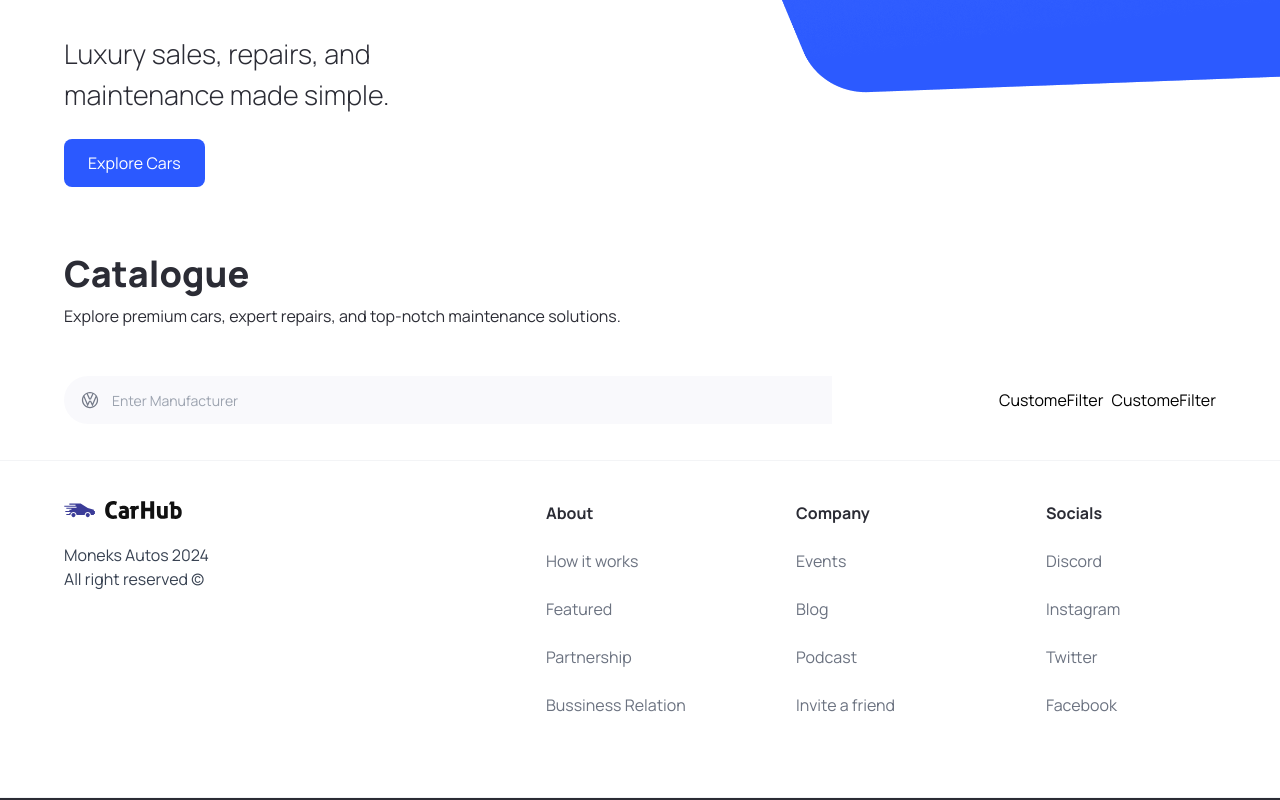
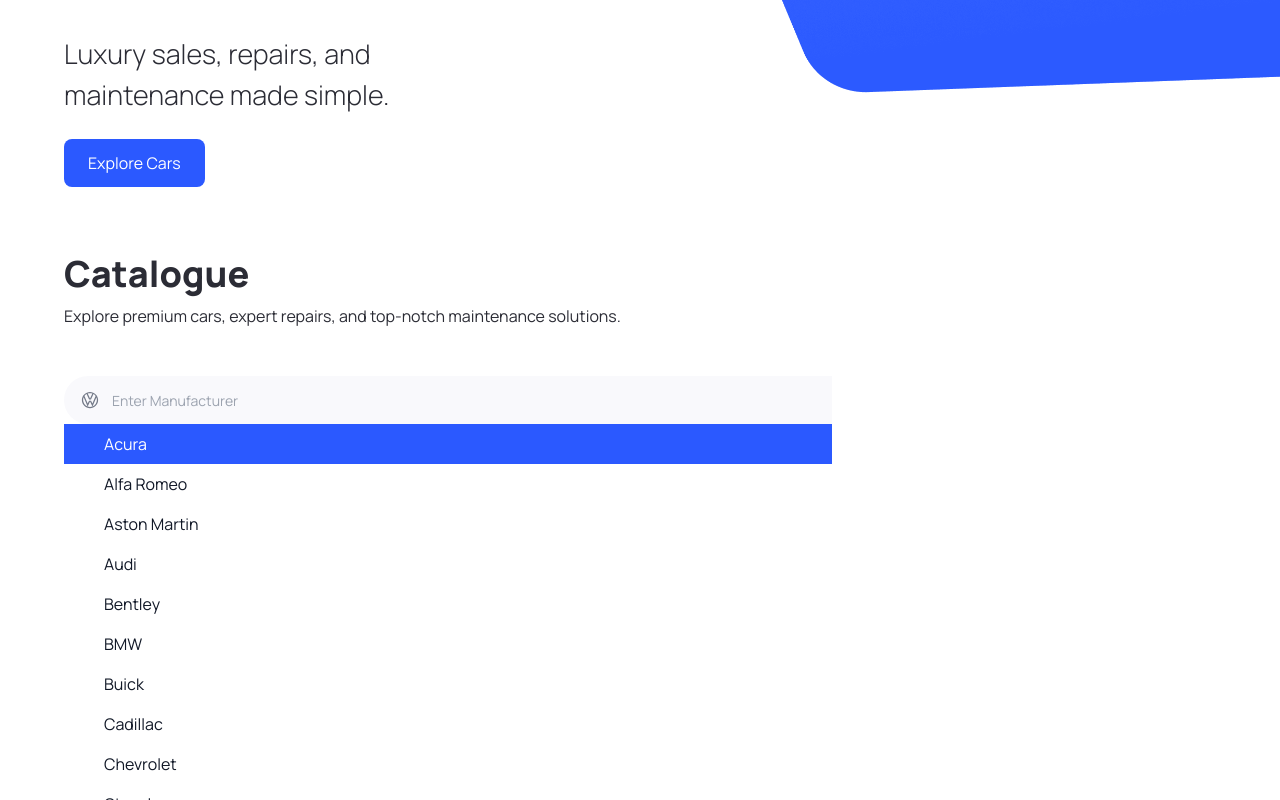
Before and after one commit to ephysians/Monke-Autos, a Next.js app: page / in a window 1280 px wide. Both pictures are taken after a click on the button 82 px from the left and 1010 px from the top of the page. Shown: the part 610-1410 px from the top of the page. Built offline with nearby package versions, Linux system fonts and the light colour scheme.

Commit message:
more update

```diff
--- a/components/SearchManufacturer/index.tsx
+++ b/components/SearchManufacturer/index.tsx
@@ -5,6 +5,7 @@
 import { SearchManufacturerProps } from "@/types";
 import { Combobox, Transition } from "@headlessui/react";
 import Image from "next/image";
+import { CheckIcon } from "@heroicons/react/16/solid";
 
 const SearchManufacturer = ({
   manufacturer,
@@ -24,7 +25,7 @@
 
   return (
     <div className="search-manufacturer">
-      <Combobox>
+      <Combobox value={manufacturer} onChange={setManufacturer}>
         <div className="relative w-full">
           <Combobox.Button className="absolute top-[14px]">
             <Image
@@ -49,7 +50,47 @@
             leaveTo="opacity-0"
             afterLeave={() => setQuery("")}
           >
-            <Combobox.Options></Combobox.Options>
+            {/* The case when we don't have anything or letting people know they can search meaningfully */}
+            <Combobox.Options>
+              {filteredManufacturers.length === 0 &&
+              query !== "" ? (
+                <Combobox.Option
+                 value={query}
+                 className="search-manufacturer__option"
+                >
+                  Create "{query}"
+                </Combobox.Option>
+              ) : (
+                filteredManufacturers.map((item) =>(
+                  <Combobox.Option
+                  key={item}
+                  className={({active}) => `
+                  relative search-manufacturer__option
+                  ${ active ? 'bg-primary-blue text-white' : 'text-gray-900'}
+                  `}
+                  value={item}
+                  >
+                    {({selected, active}) => (
+                      <>
+                      <span
+                      className={`block truncate ${selected ? 'font-medium' : 'font-normal'}`}
+                      >
+                        {item}
+                      </span>
+                      {selected ? (
+                        <span
+                          className={`absolute inset-y-0 left-0 flex items-center pl-3 ${
+                            active ? 'text-white' : 'text-teal-500'
+                          }`}
+                        >
+                        </span>
+                      ): null}
+                      </>
+                    )}
+                  </Combobox.Option>
+                ))
+              )}
+            </Combobox.Options>
           </Transition>
         </div>
       </Combobox>
```
